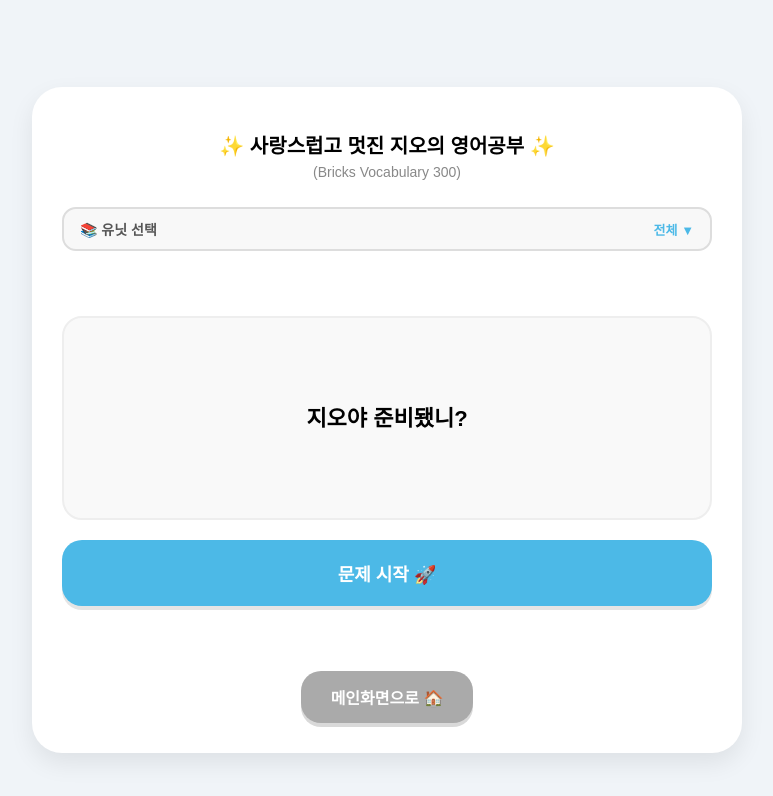
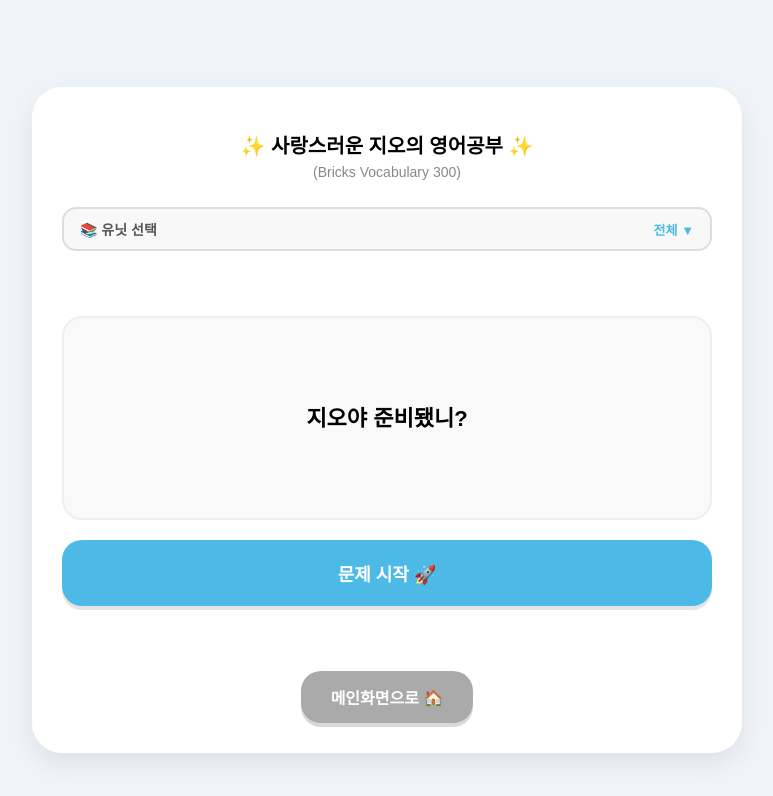
Before and after one commit to heeseokmd/Bricks_Vocabulary_1500, a plain HTML site: page Bricks_Vocabulary_300.html in a window 1280 px wide. Shown: the whole page, without its empty margins (253-1026 px from the left). Drawn offline with Linux system fonts and the light colour scheme.

Commit message:
Update Bricks_Vocabulary_300.html

```diff
--- a/Bricks_Vocabulary_300.html
+++ b/Bricks_Vocabulary_300.html
@@ -41,7 +41,7 @@
 </head>
 <body>
 <div class="container">
-    <h1>✨ 사랑스럽고 멋진 지오의 영어공부 ✨<br><span style="font-size:14px; font-weight:normal; color:#888;">(Bricks Vocabulary 300)</span></h1>
+    <h1>✨ 사랑스러운 지오의 영어공부 ✨<br><span style="font-size:14px; font-weight:normal; color:#888;">(Bricks Vocabulary 300)</span></h1>
 
     <!-- 영어단어 모드 UI -->
     <div id="word-mode-ui">
```
